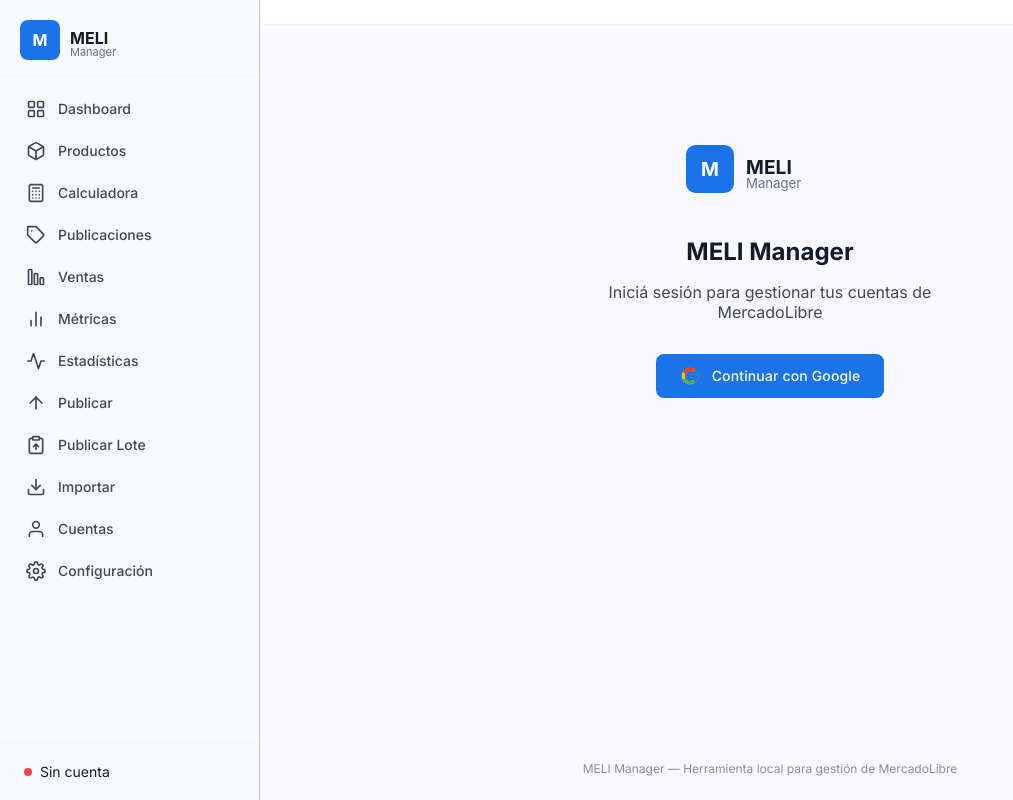
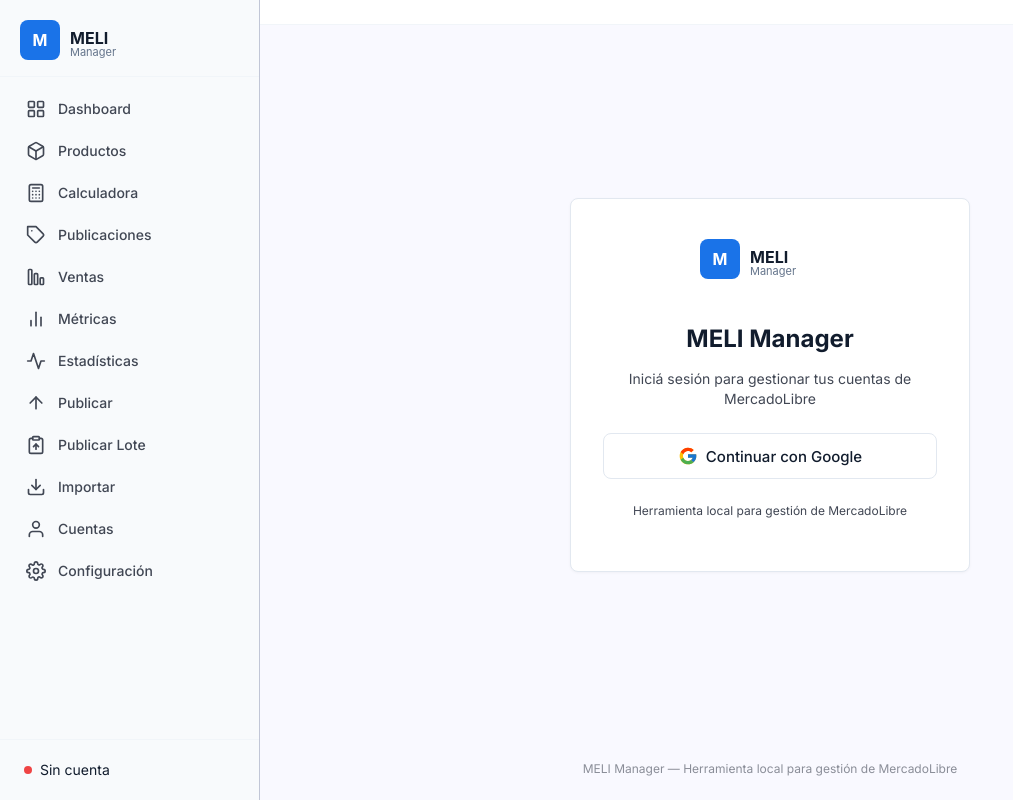
Before and after one commit to ValentinCabral/meli-manager, a Flask app: page /login in a window 1280 px wide. Shown: the whole page, without its empty margins (0-1013 px from the left). Run offline with Flask 3, Linux system fonts and the light colour scheme.

Commit message:
style: add utility classes, refactor login + ventas to match Stitch design

```diff
--- a/static/css/app.css
+++ b/static/css/app.css
@@ -800,3 +800,90 @@ select.input-field {
 .acuenta-manage:hover {
   background: var(--color-primary-container);
 }
+
+/* ─── Utility Classes (Stitch Professional) ───────────── */
+
+/* Display */
+.flex { display: flex; }
+.inline-flex { display: inline-flex; }
+.items-center { align-items: center; }
+.items-start { align-items: flex-start; }
+.items-end { align-items: flex-end; }
+.justify-between { justify-content: space-between; }
+.justify-end { justify-content: flex-end; }
+.justify-center { justify-content: center; }
+.flex-col { flex-direction: column; }
+.flex-1 { flex: 1; }
+.flex-shrink-0 { flex-shrink: 0; }
+.flex-wrap { flex-wrap: wrap; }
+.gap-1 { gap: 4px; }
+.gap-2 { gap: 8px; }
+.gap-3 { gap: 12px; }
+.gap-4 { gap: 16px; }
+.gap-6 { gap: 24px; }
+.gap-8 { gap: 32px; }
+.w-full { width: 100%; }
+.truncate { white-space: nowrap; overflow: hidden; text-overflow: ellipsis; }
+
+/* Spacing */
+.p-0 { padding: 0; }
+.p-2 { padding: 8px; }
+.p-3 { padding: 12px; }
+.p-4 { padding: 16px; }
+.p-6 { padding: 24px; }
+.px-4 { padding-left: 16px; padding-right: 16px; }
+.py-2 { padding-top: 8px; padding-bottom: 8px; }
+.py-3 { padding-top: 12px; padding-bottom: 12px; }
+.m-0 { margin: 0; }
+.mb-2 { margin-bottom: 8px; }
+.mb-4 { margin-bottom: 16px; }
+.mb-6 { margin-bottom: 24px; }
+.mt-2 { margin-top: 8px; }
+.mt-4 { margin-top: 16px; }
+
+/* Typography */
+.text-xs { font-size: 12px; line-height: 16px; }
+.text-sm { font-size: 14px; line-height: 20px; }
+.text-base { font-size: 16px; line-height: 24px; }
+.text-lg { font-size: 20px; line-height: 28px; }
+.text-xl { font-size: 24px; line-height: 32px; }
+.text-2xl { font-size: 30px; line-height: 38px; }
+.font-normal { font-weight: 400; }
+.font-medium { font-weight: 500; }
+.font-semibold { font-weight: 600; }
+.font-bold { font-weight: 700; }
+.text-center { text-align: center; }
+.text-right { text-align: right; }
+.text-muted { color: var(--color-on-surface-variant); }
+.text-primary { color: var(--color-primary); }
+.text-success { color: var(--color-success); }
+.text-error { color: var(--color-error); }
+.text-warning { color: var(--color-warning); }
+.font-mono { font-family: 'JetBrains Mono', 'Fira Code', monospace; }
+
+/* Borders & Radius */
+.rounded-md { border-radius: var(--radius-md); }
+.rounded-lg { border-radius: var(--radius-lg); }
+.border { border: 1px solid var(--color-card-border); }
+.border-b { border-bottom: 1px solid var(--color-table-divider); }
+
+/* Grid */
+.grid { display: grid; }
+.grid-cols-2 { grid-template-columns: repeat(2, 1fr); }
+.grid-cols-3 { grid-template-columns: repeat(3, 1fr); }
+.grid-cols-sidebar { grid-template-columns: 2fr 1fr; }
+
+/* Card variants */
+.card-soft {
+  background: var(--color-surface-container-low);
+  border: 1px solid var(--color-card-border);
+  border-radius: var(--radius-md);
+  padding: 16px;
+}
+
+/* Status text */
+.trend-up { color: var(--color-success); }
+.trend-down { color: var(--color-error); }
+
+/* Section spacing */
+.section-gap { margin-bottom: 24px; }
--- a/templates/login.html
+++ b/templates/login.html
@@ -1,14 +1,19 @@
 {% extends "base.html" %}
 {% block content %}
-<div style="max-width: 400px; margin: 80px auto; text-align: center;">
-    <img src="{{ url_for('static', filename='img/logo.svg') }}" alt="MELI Manager" height="48" style="margin-bottom: 24px;">
-    <h1 style="font-size: 24px; font-weight: 700; margin-bottom: 8px;">MELI Manager</h1>
-    <p style="color: var(--color-on-surface-variant); margin-bottom: 32px;">Iniciá sesión para gestionar tus cuentas de MercadoLibre</p>
+<div class="flex items-center justify-center" style="min-height: 80vh;">
+  <div class="card" style="max-width: 400px; width: 100%; padding: 40px 32px; text-align: center;">
+    <img src="{{ url_for('static', filename='img/logo.svg') }}" alt="MELI Manager" height="40" style="margin: 0 auto 24px;">
+    <h1 class="text-xl font-bold mb-2">MELI Manager</h1>
+    <p class="text-sm text-muted mb-6">Iniciá sesión para gestionar tus cuentas de MercadoLibre</p>
     <a href="{{ url_for('auth_google_login') }}"
-       class="btn btn-primary btn-lg"
-       style="display: inline-flex; align-items: center; gap: 12px; padding: 12px 24px;">
-        <svg width="20" height="20" viewBox="0 0 48 48"><path fill="#FFC107" d="M43.611 20.083H42V20H24v8h11.303c-1.649 4.657-6.08 8-11.303 8-6.627 0-12-5.373-12-12s5.373-12 12-12c3.059 0 5.842 1.154 7.961 3.039l5.657-5.657C34.046 6.053 29.268 4 24 4 12.955 4 4 12.955 4 24s8.955 20 20 20 20-8.955 20-20c0-1.341-.138-2.65-.389-3.917z"/><path fill="#FF3D00" d="m6.306 14.691 6.571 4.819C14.655 15.108 18.961 12 24 12c3.059 0 5.842 1.154 7.961 3.039l5.657-5.657C34.046 6.053 29.268 4 24 4 16.318 4 9.656 8.337 6.306 14.691z"/><path fill="#4CAF50" d="M24 44c5.166 0 9.86-1.977 13.409-5.192l-6.19-5.238A11.91 11.91 0 0 1 24 36c-5.202 0-9.619-3.317-11.283-7.946l-6.522 5.025C9.505 39.556 16.227 44 24 44z"/><path fill="#1976D2" d="M43.611 20.083H42V20H24v8h11.303a12.04 12.04 0 0 1-4.087 5.571l.003-.002 6.19 5.238C36.971 39.205 44 34 44 24c0-1.341-.138-2.65-.389-3.917z"/></svg>
-        Continuar con Google
+       class="inline-flex items-center justify-center gap-2 w-full"
+       style="padding: 12px 24px; border: 1px solid var(--color-card-border); border-radius: var(--radius-md); font-weight: 500; font-size: 15px; color: var(--color-on-surface); background: white; text-decoration: none; transition: box-shadow 0.15s;"
+       onmouseover="this.style.boxShadow='0 1px 3px rgba(0,0,0,0.12)'"
+       onmouseout="this.style.boxShadow='none'">
+      <svg width="20" height="20" viewBox="0 0 48 48"><path fill="#FFC107" d="M43.611 20.083H42V20H24v8h11.303c-1.649 4.657-6.08 8-11.303 8-6.627 0-12-5.373-12-12s5.373-12 12-12c3.059 0 5.842 1.154 7.961 3.039l5.657-5.657C34.046 6.053 29.268 4 24 4 12.955 4 4 12.955 4 24s8.955 20 20 20 20-8.955 20-20c0-1.341-.138-2.65-.389-3.917z"/><path fill="#FF3D00" d="m6.306 14.691 6.571 4.819C14.655 15.108 18.961 12 24 12c3.059 0 5.842 1.154 7.961 3.039l5.657-5.657C34.046 6.053 29.268 4 24 4 16.318 4 9.656 8.337 6.306 14.691z"/><path fill="#4CAF50" d="M24 44c5.166 0 9.86-1.977 13.409-5.192l-6.19-5.238A11.91 11.91 0 0 1 24 36c-5.202 0-9.619-3.317-11.283-7.946l-6.522 5.025C9.505 39.556 16.227 44 24 44z"/><path fill="#1976D2" d="M43.611 20.083H42V20H24v8h11.303a12.04 12.04 0 0 1-4.087 5.571l.003-.002 6.19 5.238C36.971 39.205 44 34 44 24c0-1.341-.138-2.65-.389-3.917z"/></svg>
+      Continuar con Google
     </a>
+    <p class="text-xs text-muted mt-6">Herramienta local para gestión de MercadoLibre</p>
+  </div>
 </div>
 {% endblock %}
--- a/templates/ventas.html
+++ b/templates/ventas.html
@@ -7,7 +7,7 @@
 
 <!-- Filter Form -->
 <form method="GET" action="{{ url_for('ventas') }}" class="card mb-6">
-    <div style="display: flex; gap: 16px; align-items: flex-end; flex-wrap: wrap;">
+    <div class="flex items-end gap-4 flex-wrap">
         <div class="form-group" style="flex: 1; min-width: 160px; margin-bottom: 0;">
             <label class="form-label">Fecha desde</label>
             <input type="date" name="fecha_desde" class="input-field" value="{{ fecha_desde }}">
```
Also changed, not shown: .atl/.skill-registry.cache.json (added), .atl/skill-registry.md.
